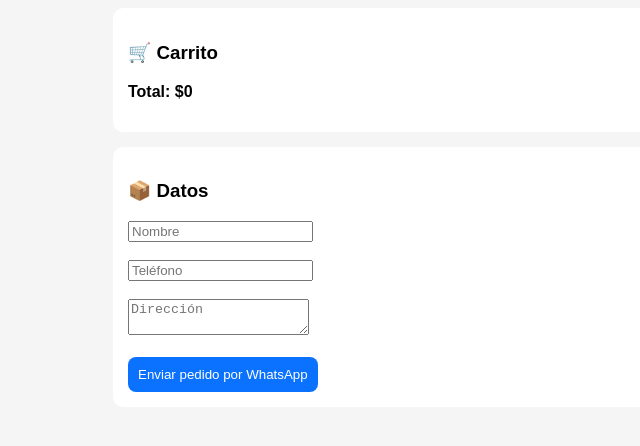
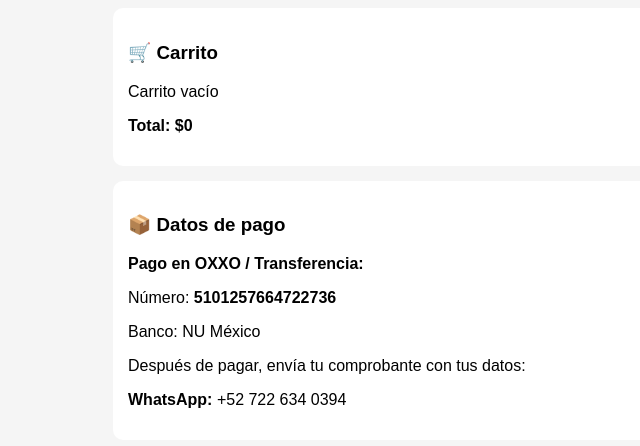
Before and after one commit to j05270247-bit/Liquidaci-n-de-tenis-, a plain HTML site: page index.html in a window 1280 px wide. Shown: the part 290-736 px from the top of the page, without its empty margins (27-667 px from the left). Drawn offline with Linux system fonts and the light colour scheme.

Commit message:
Update title and payment information in index.html

```diff
--- a/index.html
+++ b/index.html
@@ -3,51 +3,16 @@
 <head>
 <meta charset="utf-8" />
 <meta name="viewport" content="width=device-width,initial-scale=1" />
-<title>Tienda - Liquidación de Tenis</title>
+<title>Liquidación de Tenis</title>
 
 <style>
-body{
-  font-family:Arial;
-  background:#f5f5f5;
-  margin:0;
-}
-
-.wrap{
-  max-width:1000px;
-  margin:auto;
-  padding:20px;
-}
-
-.card{
-  background:white;
-  padding:15px;
-  border-radius:10px;
-  margin-bottom:15px;
-}
-
-.product{
-  display:flex;
-  gap:15px;
-}
-
-.product img{
-  width:140px;
-  border-radius:10px;
-}
-
-.btn{
-  background:#0b72ff;
-  color:white;
-  border:none;
-  padding:10px;
-  border-radius:8px;
-  cursor:pointer;
-}
-
-.cart-item{
-  border-bottom:1px solid #ddd;
-  padding:8px 0;
-}
+body{font-family:Arial;background:#f5f5f5;margin:0}
+.wrap{max-width:1000px;margin:auto;padding:20px}
+.card{background:white;padding:15px;border-radius:10px;margin-bottom:15px}
+.product{display:flex;gap:15px}
+.product img{width:140px;border-radius:10px}
+.btn{background:#0b72ff;color:white;border:none;padding:10px;border-radius:8px;cursor:pointer}
+.cart-item{border-bottom:1px solid #ddd;padding:8px 0}
 </style>
 </head>
 
@@ -91,17 +56,21 @@ body{
 
 <div class="card">
   <h3>🛒 Carrito</h3>
-  <div id="cart"></div>
+  <div id="cart">Carrito vacío</div>
   <p><strong>Total: $<span id="total">0</span></strong></p>
 </div>
 
 <div class="card">
-  <h3>📦 Datos</h3>
-  <input id="name" placeholder="Nombre"><br><br>
-  <input id="phone" placeholder="Teléfono"><br><br>
-  <textarea id="address" placeholder="Dirección"></textarea><br><br>
+  <h3>📦 Datos de pago</h3>
 
-  <button class="btn" onclick="sendWhats()">Enviar pedido por WhatsApp</button>
+  <p><strong>Pago en OXXO / Transferencia:</strong></p>
+  <p>Número: <strong>5101257664722736</strong></p>
+  <p>Banco: NU México</p>
+
+  <p>Después de pagar, envía tu comprobante con tus datos:</p>
+
+  <p><strong>WhatsApp:</strong> +52 722 634 0394</p>
+
 </div>
 
 </div>
@@ -123,7 +92,7 @@ function renderCart(){
   let html = "";
   let total = 0;
 
-  cart.forEach((item,i)=>{
+  cart.forEach((item)=>{
     total += item.qty * item.price;
 
     html += `
@@ -136,30 +105,6 @@ function renderCart(){
   document.getElementById("cart").innerHTML = html || "Carrito vacío";
   document.getElementById("total").innerText = total;
 }
-
-function sendWhats(){
-  if(cart.length === 0){
-    alert("Carrito vacío");
-    return;
-  }
-
-  const name = document.getElementById("name").value;
-  const phone = document.getElementById("phone").value;
-  const address = document.getElementById("address").value;
-
-  let message = `Pedido:%0A`;
-
-  cart.forEach(item=>{
-    message += `- ${item.title} Talla ${item.size} x${item.qty}%0A`;
-  });
-
-  message += `%0ATotal: $${document.getElementById("total").innerText}`;
-  message += `%0A%0ANombre: ${name}`;
-  message += `%0ATeléfono: ${phone}`;
-  message += `%0ADirección: ${address}`;
-
-  window.open(`https://wa.me/525544098212?text=${message}`);
-}
 </script>
 
 </body>
```
